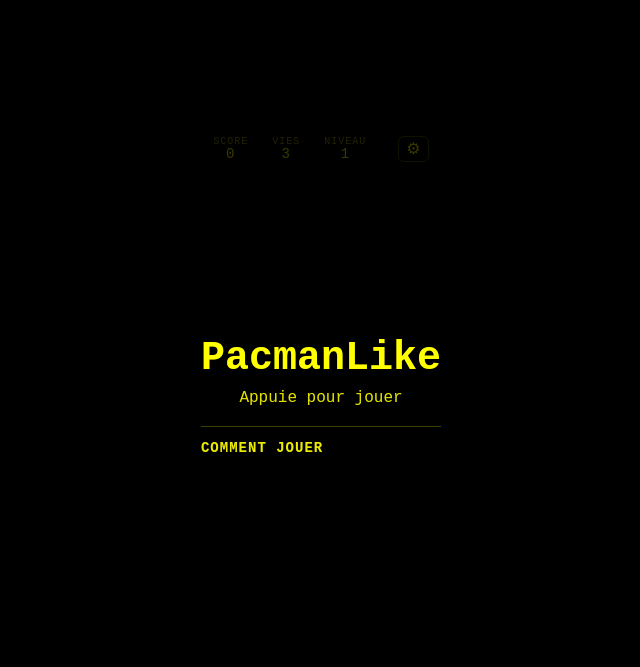
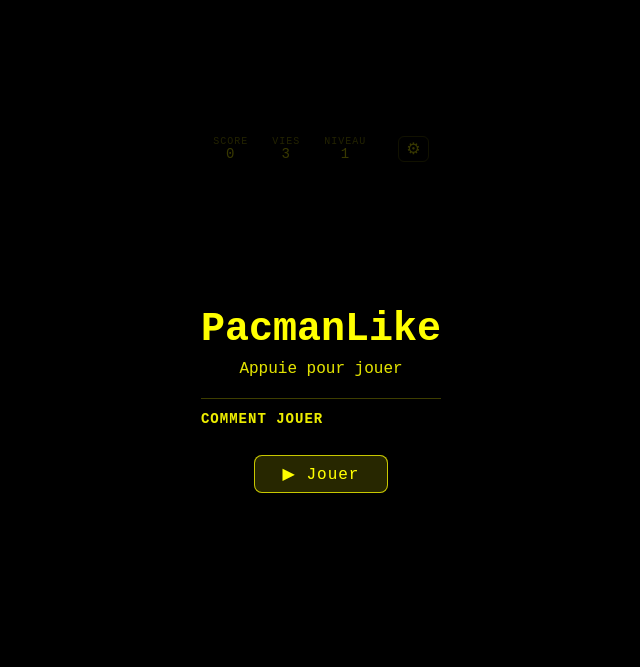
Before and after one commit to mcgivrer/pacmanlike, a plain HTML site: page pacmanlike-standalone.html in a window 1280 px wide. Shown: the whole page, without its empty margins (319-959 px from the left). Drawn offline with Linux system fonts and the light colour scheme.

Commit message:
fix: ajout d'un bouton 'Jouer' + clic sur l'overlay pour démarrer
L'écran de titre ('Comment jouer') n'avait aucun moyen visible de
démarrer le jeu sur desktop: les contrôles tactiles sont masqués
(display:none) et seul Espace/Entrée fonctionnaient. Un clic sur
l'overlay ne démarrait rien (aucun écouteur).

Correction:
- ajout d'un bouton '▶ Jouer' visible dans l'overlay (tous devices).
- démarrage au clic sur ce bouton via input.pressAction().
- démarrage aussi au clic n'importe où sur l'overlay (sauf sur le
  bouton paramètres / la boîte de dialogue).
- style du bouton .play-btn (rétro, jaune).

Fichier autonome régénéré.

Co-authored-by: mcgivrer <mcgivrer@users.noreply.github.com>

```diff
--- a/pacmanlike-standalone.html
+++ b/pacmanlike-standalone.html
@@ -166,6 +166,24 @@ html, body {
 }
 .tutorial-list .lbl { opacity: 0.65; }
 
+/* Bouton "Jouer" dans l'overlay (visible sur tous les devices) */
+.play-btn {
+  display: block;
+  margin: 1.2rem auto 0;
+  padding: 8px 28px;
+  background: rgba(255, 255, 0, 0.12);
+  border: 1px solid rgba(255, 255, 0, 0.7);
+  border-radius: 8px;
+  color: #ffff00;
+  font-family: inherit;
+  font-size: 16px;
+  letter-spacing: 1px;
+  cursor: pointer;
+  -webkit-tap-highlight-color: transparent;
+  touch-action: manipulation;
+}
+.play-btn:active { background: rgba(255, 255, 0, 0.28); transform: scale(0.97); }
+
 /* ===========================================================================
    Contrôles tactiles — transparents par défaut, affichés uniquement
    lorsque le média correspond à un smartphone (paysage OU portrait).
@@ -290,6 +308,7 @@ html, body {
             <!-- Contenu généré dynamiquement selon le device (clavier/manette/tactile) -->
           </ul>
         </div>
+        <button id="play-btn" class="play-btn" type="button">▶ Jouer</button>
       </div>
     </div>
 
@@ -1121,6 +1140,15 @@ function updateTutorial(device) {
 }
 updateTutorial(input.device);
 
+// Démarrage au clic sur le bouton "Jouer" ou sur l'overlay (n'importe où sur l'écran de titre).
+const playBtn = document.getElementById('play-btn');
+playBtn.addEventListener('click', () => input.pressAction());
+overlay.addEventListener('click', (e) => {
+  // Ne pas démarrer si on clique sur le bouton paramètres ou un autre contrôle.
+  if (e.target.closest('.settings-dialog') || e.target.id === 'settings-btn') return;
+  input.pressAction();
+});
+
 // --- État de jeu simplifié --------------------------------------------------
 const STATE = { TITLE: 'title', PLAYING: 'playing', PAUSED: 'paused', GAMEOVER: 'gameover' };
 let state = STATE.TITLE;
--- a/styles.css
+++ b/styles.css
@@ -158,6 +158,24 @@ html, body {
 }
 .tutorial-list .lbl { opacity: 0.65; }
 
+/* Bouton "Jouer" dans l'overlay (visible sur tous les devices) */
+.play-btn {
+  display: block;
+  margin: 1.2rem auto 0;
+  padding: 8px 28px;
+  background: rgba(255, 255, 0, 0.12);
+  border: 1px solid rgba(255, 255, 0, 0.7);
+  border-radius: 8px;
+  color: #ffff00;
+  font-family: inherit;
+  font-size: 16px;
+  letter-spacing: 1px;
+  cursor: pointer;
+  -webkit-tap-highlight-color: transparent;
+  touch-action: manipulation;
+}
+.play-btn:active { background: rgba(255, 255, 0, 0.28); transform: scale(0.97); }
+
 /* ===========================================================================
    Contrôles tactiles — transparents par défaut, affichés uniquement
    lorsque le média correspond à un smartphone (paysage OU portrait).
```
Also changed, not shown: index.html (+1 -0 lines), main.js (+9 -0 lines).
